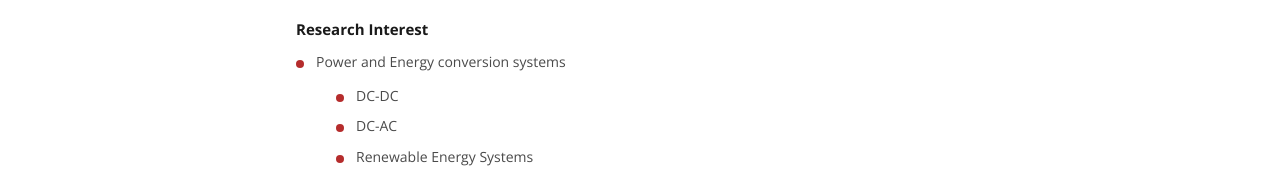
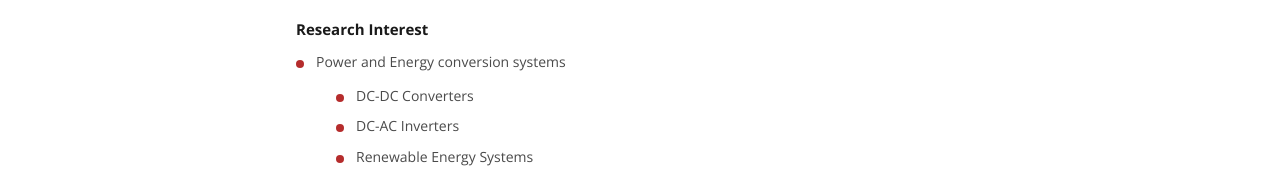
Before and after one commit to Kpents/PEDS-Lab, a plain HTML site: page senior-members.html in a window 1280 px wide. Shown: the part 832-1005 px from the top of the page. Drawn offline with nearby package versions, Linux system fonts and the light colour scheme.

Commit message:
Update senior-members.html

```diff
--- a/senior-members.html
+++ b/senior-members.html
@@ -176,8 +176,8 @@
             <ul>
               <li>Power and Energy conversion systems
                 <ul class="member-profile__sublist">
-                  <li>DC-DC</li>
-                  <li>DC-AC</li>
+                  <li>DC-DC Converters</li>
+                  <li>DC-AC Inverters</li>
                   <li>Renewable Energy Systems</li>
                 </ul>
               </li>
```
